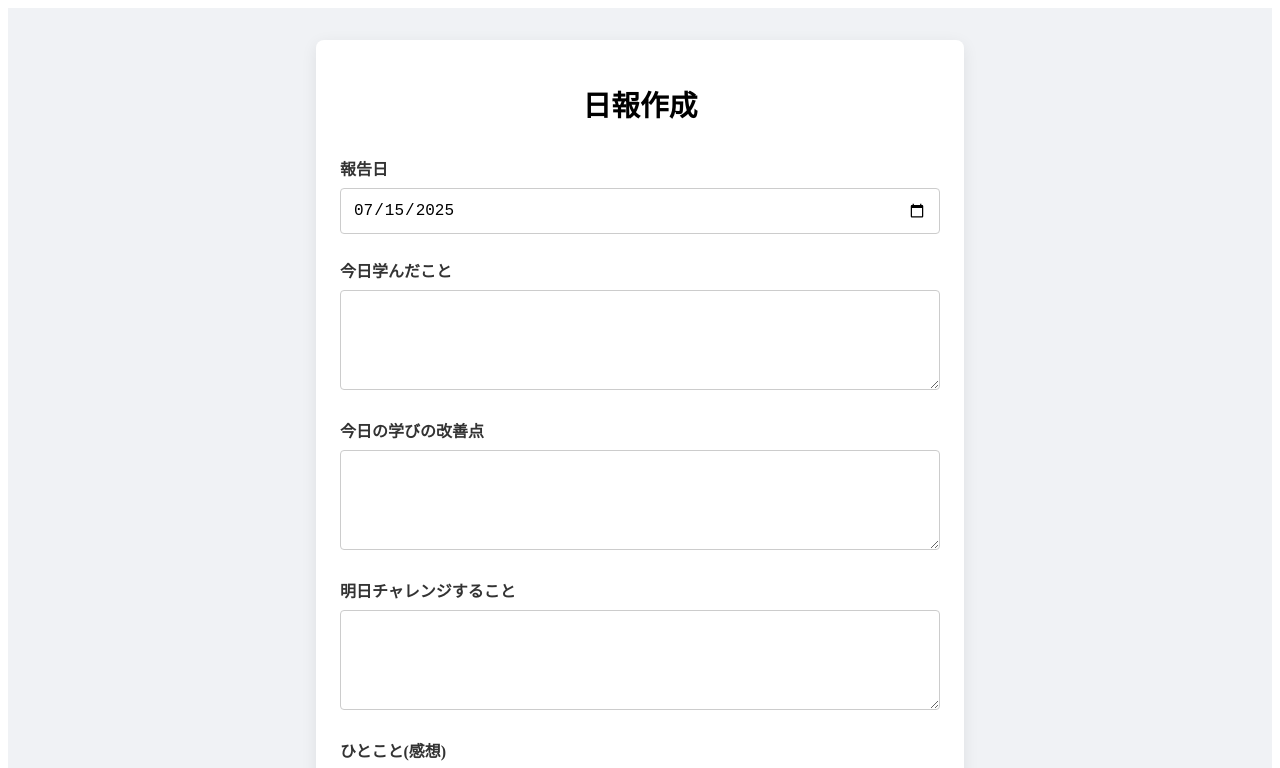
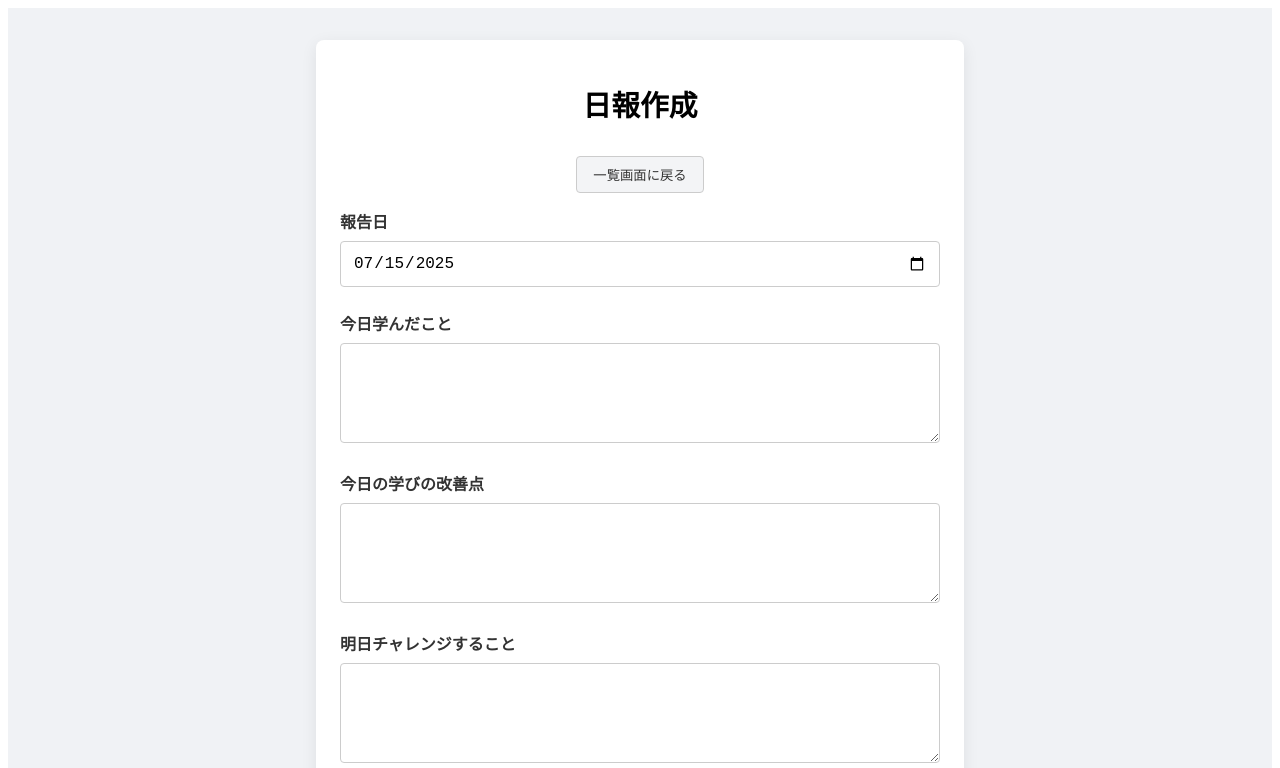
Before and after one commit to kyon1511/daily-report-app, a Next.js app in the folder Frontend/: page /create in a window 1280 px wide. Shown: the top 768 px of the page. Built offline with nearby package versions, Linux system fonts and the light colour scheme.

Commit message:
feat: 新規作成画面に一覧画面に戻るボタンを追加

```diff
--- a/Frontend/src/app/create/page.tsx
+++ b/Frontend/src/app/create/page.tsx
@@ -4,6 +4,7 @@
 import React, { useState } from "react";
 // import { useAuth } from "../context/AuthContext"; // TODO: 正しいパスに修正してください
 // import { fetcher } from "../lib/fetcher"; // TODO: fetcher関数を作成してください
+import Link from "next/link";
 
 // 日報データの型を定義
 interface DailyReportFormState {
@@ -113,7 +114,6 @@ export default function AdminCreateDailyReportPage() {
       fontSize: "1rem",
 
       boxSizing: "border-box" as const,
-
     },
     textarea: {
       width: "100%",
@@ -125,7 +125,6 @@ export default function AdminCreateDailyReportPage() {
 
       resize: "vertical" as const,
       boxSizing: "border-box" as const,
-
     },
     button: {
       width: "100%",
@@ -148,6 +147,24 @@ export default function AdminCreateDailyReportPage() {
         >
           日報作成
         </h1>
+        <div style={{ marginBottom: "1rem", textAlign: "center" }}>
+          <Link href="/reports">
+            <button
+              type="button"
+              style={{
+                padding: "0.5rem 1rem",
+                borderRadius: "4px",
+                border: "1px solid #ccc",
+                backgroundColor: "#f3f4f6",
+                color: "#333",
+                cursor: "pointer",
+              }}
+            >
+              一覧画面に戻る
+            </button>
+          </Link>
+        </div>
+
         <form onSubmit={handleSubmit}>
           <div style={styles.formGroup}>
             <label htmlFor="report_date" style={styles.label}>
```
Also changed, not shown: Frontend/src/app/reports/page.tsx (+14 -19 lines).
